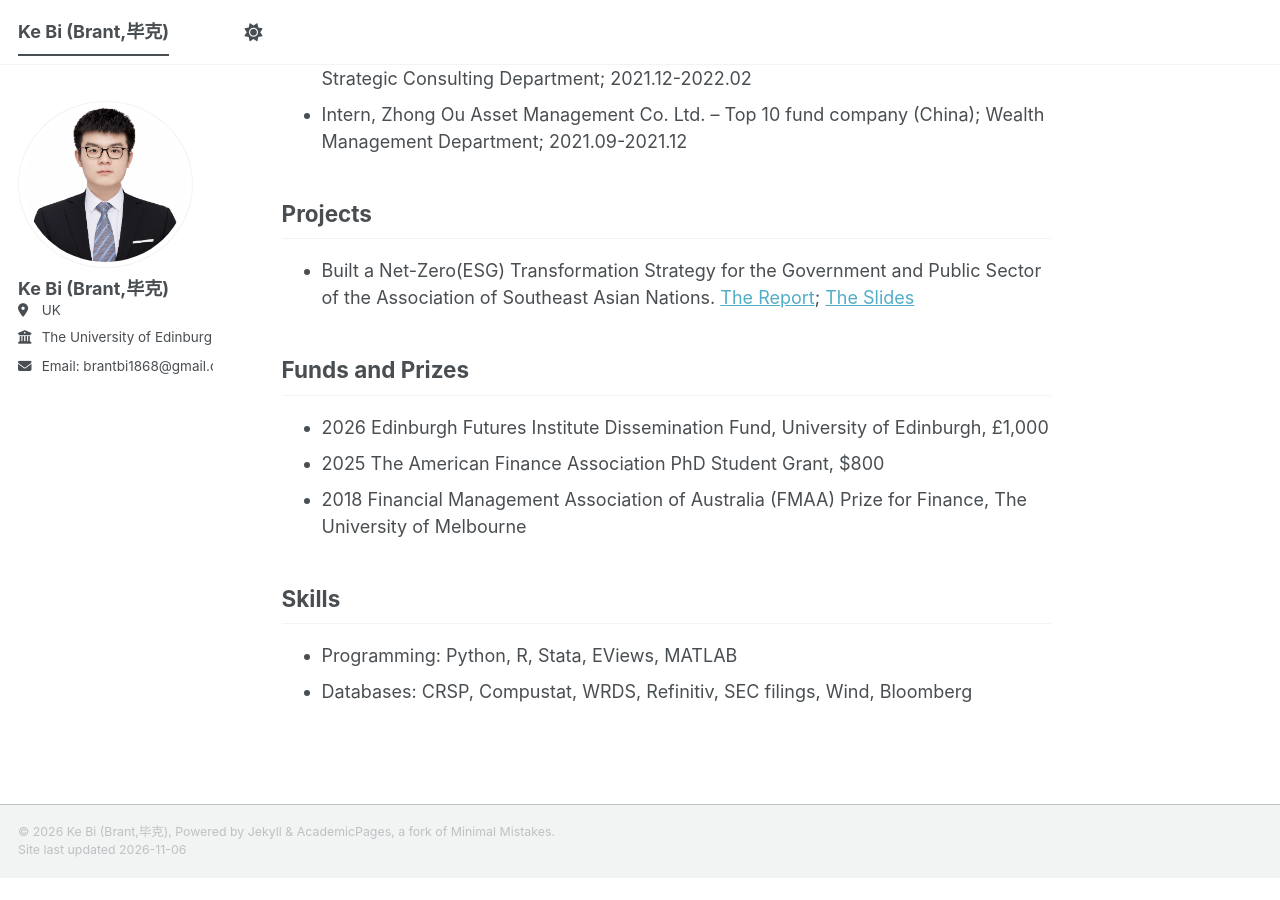
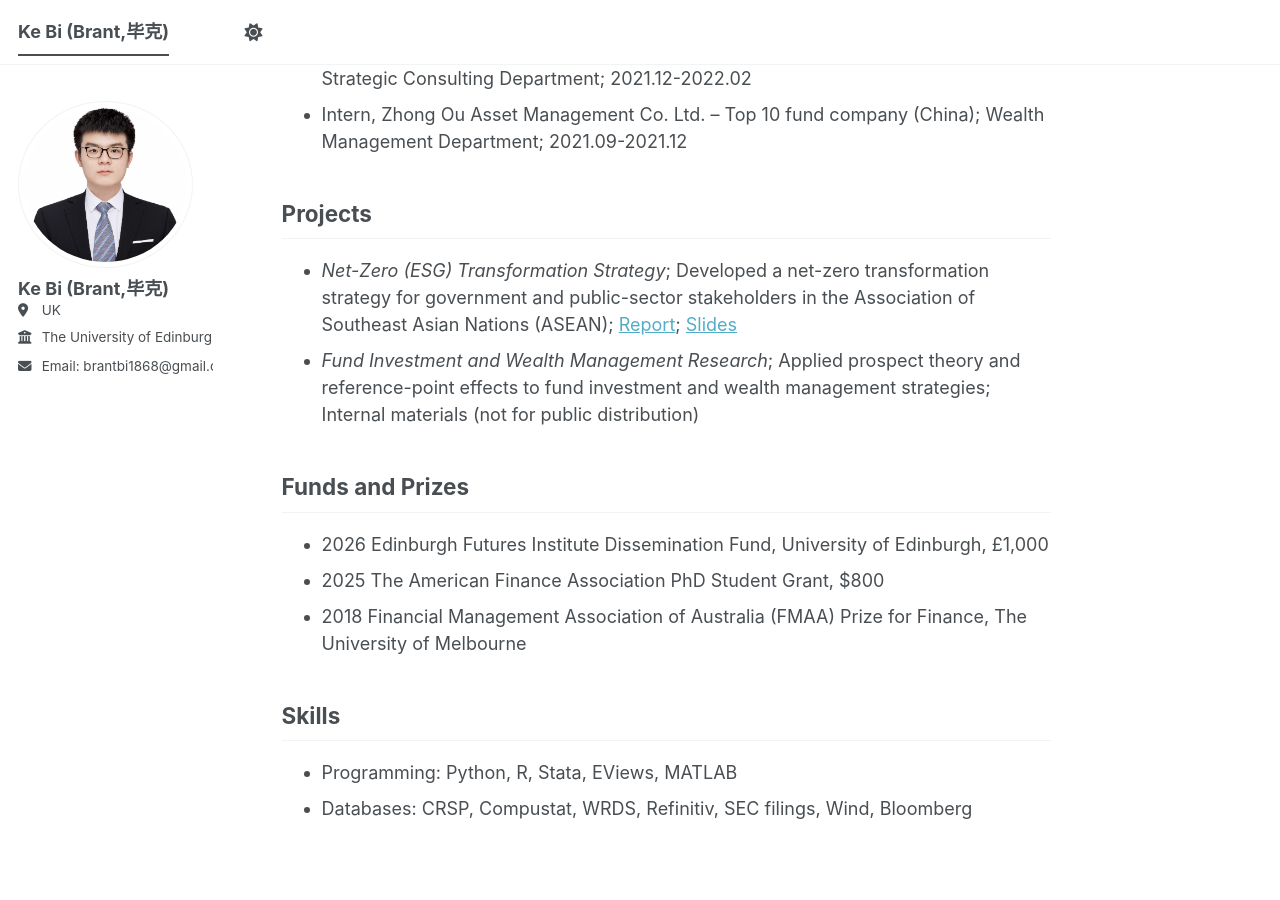
Before and after one commit to brant1868/brant1868.github.io, a Jekyll site: the page built from _pages/about.md, in a window 1280 px wide and 900 px high, scrolled down 5071 px. Built offline with Jekyll 4.4.1, drawn with Linux system fonts in a browser that asks for light colours; a script bundle is joined from its source files by our own code; library files that are not in the unit come from our copies; before the commit the page ends 5949 px from its top, so only the background shows below that.

Commit message:
Update about.md

```diff
--- a/_pages/about.md
+++ b/_pages/about.md
@@ -153,7 +153,9 @@ Industry Experience
 
 Projects
 ------
-- Built a Net-Zero(ESG) Transformation Strategy for the Government and Public Sector of the Association of Southeast Asian Nations. [The Report](https://drive.google.com/file/d/1btovQ6kc8e1mIddV4AggHNEkrgp7RVq4/view?usp=drive_link){:target="_blank" }; [The Slides](https://drive.google.com/file/d/1PR9k6SMagLQlrjjk0f0aBUdfge8uWefY/view?usp=drive_link){:target="_blank" }
+- _Net-Zero (ESG) Transformation Strategy_; Developed a net-zero transformation strategy for government and public-sector stakeholders in the Association of Southeast Asian Nations (ASEAN); [Report](https://drive.google.com/file/d/1btovQ6kc8e1mIddV4AggHNEkrgp7RVq4/view?usp=drive_link){:target="_blank" }; [Slides](https://drive.google.com/file/d/1PR9k6SMagLQlrjjk0f0aBUdfge8uWefY/view?usp=drive_link){:target="_blank" }
+- _Fund Investment and Wealth Management Research_; Applied prospect theory and reference-point effects to fund investment and wealth management strategies; Internal materials (not for public distribution)
+
 
 Funds and Prizes
 ------
```
